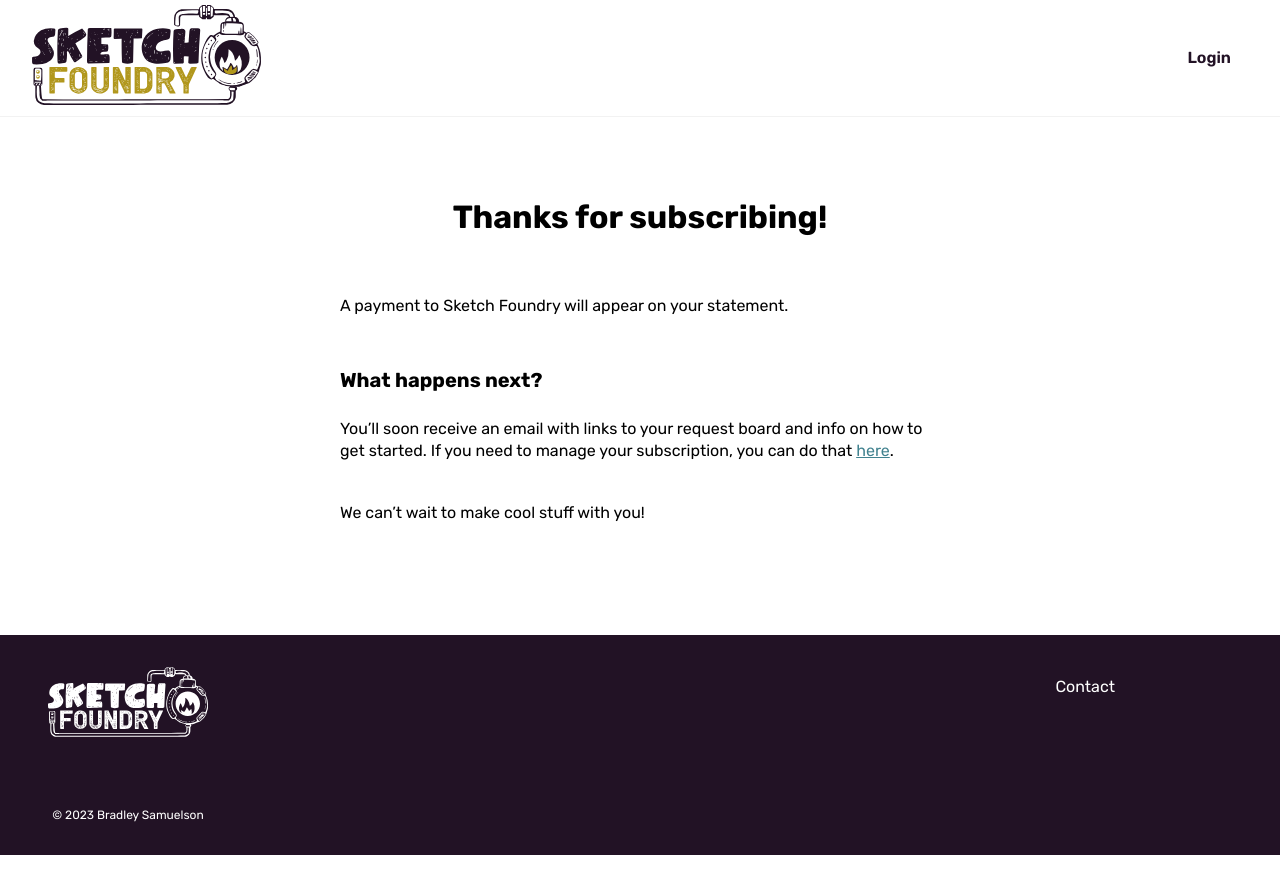
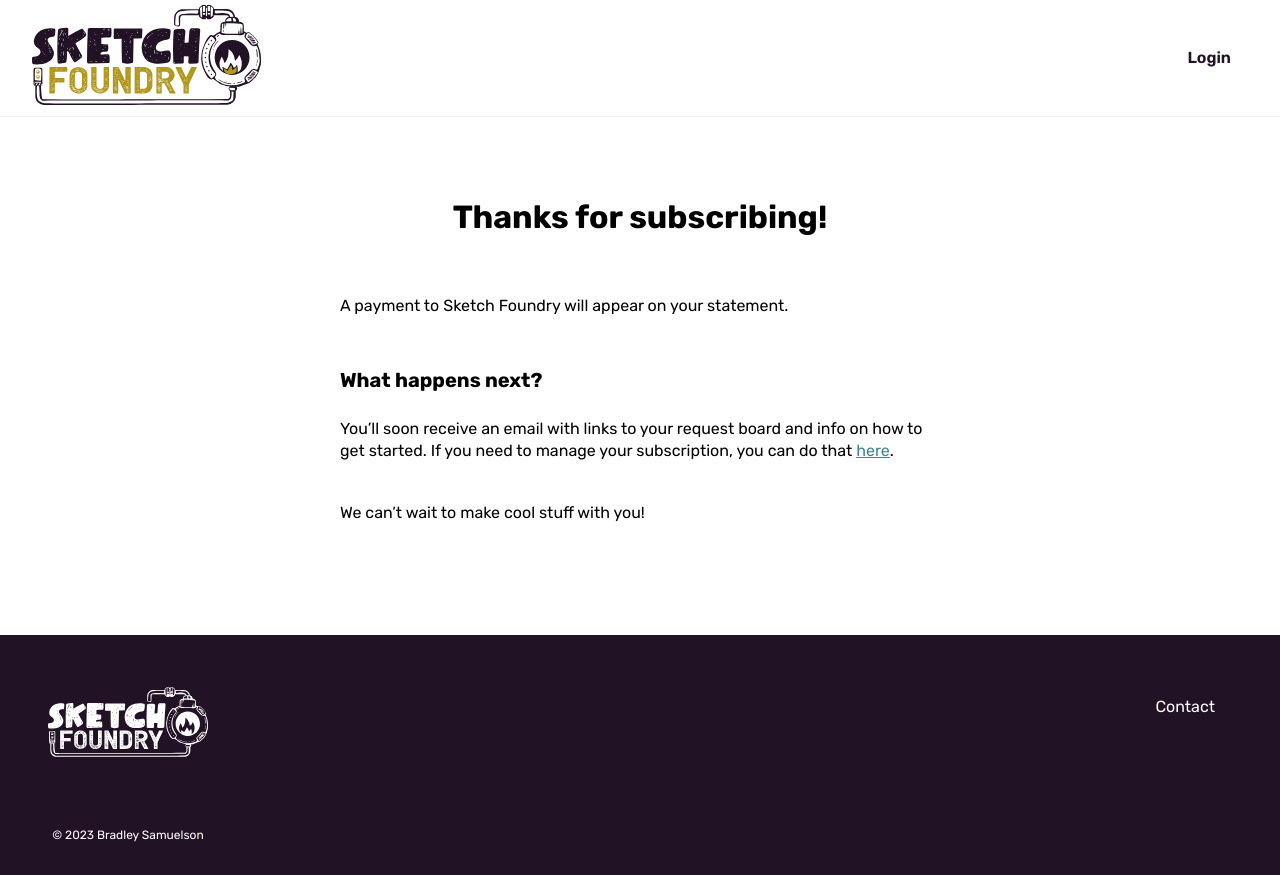
Before and after one commit to bradleysamuelson/sketchfoundry, a Next.js app: page /success in a window 1280 px wide. Built offline with nearby package versions, Linux system fonts and the light colour scheme; a web font is replaced by a local one.

Commit message:
add email signup forms and update version of nextjs

```diff
--- a/package.json
+++ b/package.json
@@ -11,7 +11,7 @@
   "dependencies": {
     "@vercel/analytics": "^1.1.1",
     "classnames": "^2.3.2",
-    "next": "14.0.3",
+    "next": "^14.0.4",
     "react": "^18",
     "react-dom": "^18",
     "react-images": "^1.2.0-beta.7",
--- /dev/null
+++ b/public/mailerlite.js
@@ -0,0 +1,9 @@
+// <!-- MailerLite Universal -->
+// <script>
+    (function(w,d,e,u,f,l,n){w[f]=w[f]||function(){(w[f].q=w[f].q||[])
+    .push(arguments);},l=d.createElement(e),l.async=1,l.src=u,
+    n=d.getElementsByTagName(e)[0],n.parentNode.insertBefore(l,n);})
+    (window,document,'script','https://assets.mailerlite.com/js/universal.js','ml');
+    ml('account', '732027');
+// </script>
+// <!-- End MailerLite Universal -->
--- a/src/app/layout.tsx
+++ b/src/app/layout.tsx
@@ -2,6 +2,7 @@
 // import './globals.css'
 import './styles.scss';
 import { Analytics } from '@vercel/analytics/react';
+import Script from 'next/script';
 
 
 // const inter = Inter({ subsets: ['latin'] });
@@ -47,6 +48,10 @@
 		<html lang="en">
 		<body>{children}</body>
 		<Analytics />
+		<Script
+			src="/mailerlite.js"
+			strategy="lazyOnload"
+		/>
 	</html>
   )
 }
--- a/src/app/page.tsx
+++ b/src/app/page.tsx
@@ -718,6 +718,7 @@
 							<Link href="/privacy" className='footer-link'>Privacy</Link>
                         </div>
                     </div>
+                    <div className="ml-embedded" data-form="oFO9GB"></div>
                 </div>
 
             </footer>
--- a/src/app/privacy/page.tsx
+++ b/src/app/privacy/page.tsx
@@ -80,7 +80,9 @@
                             {/* <a href='#' className='footer-link'>Terms</a> */}
                             {/* <a href='#' className='footer-link'>Privacy</a> */}
                         </div>
+
                     </div>
+                    <div className="ml-embedded" data-form="oFO9GB"></div>
                 </div>
 
             </footer>
--- a/src/app/styles.scss
+++ b/src/app/styles.scss
@@ -729,11 +729,15 @@
 	display: flex;
 	justify-content: space-between;
 }
+.footer-left {
+	padding-top: 20px;
+}
 .footer-right {
 	display: flex;
 	gap: 1rem;
-	padding-right: 100px;
+	// padding-right: 100px;
 	margin-bottom: 2rem;
+	padding-top: 20px;
 }
 .footer-right-col {
 	display: flex;
```
Also changed, not shown: 1 other file (tests, documents, lock files or other folders).
